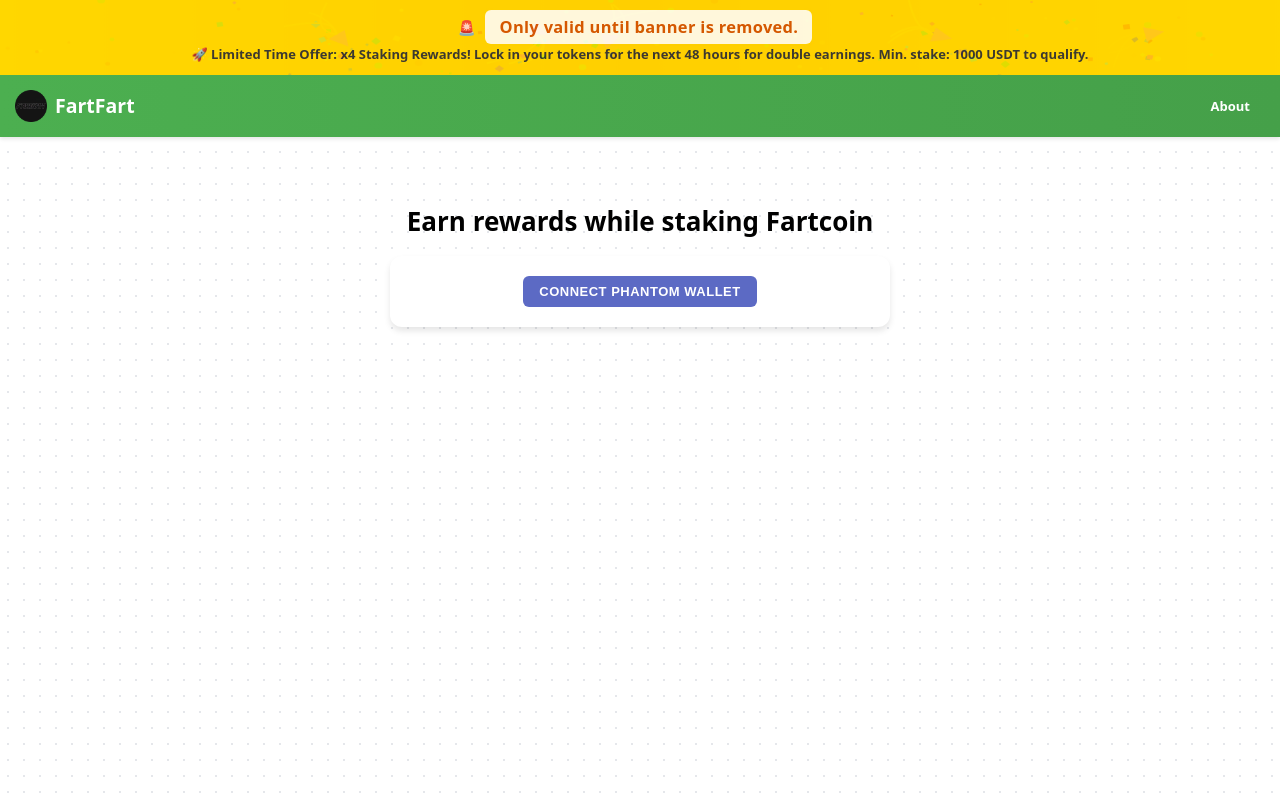
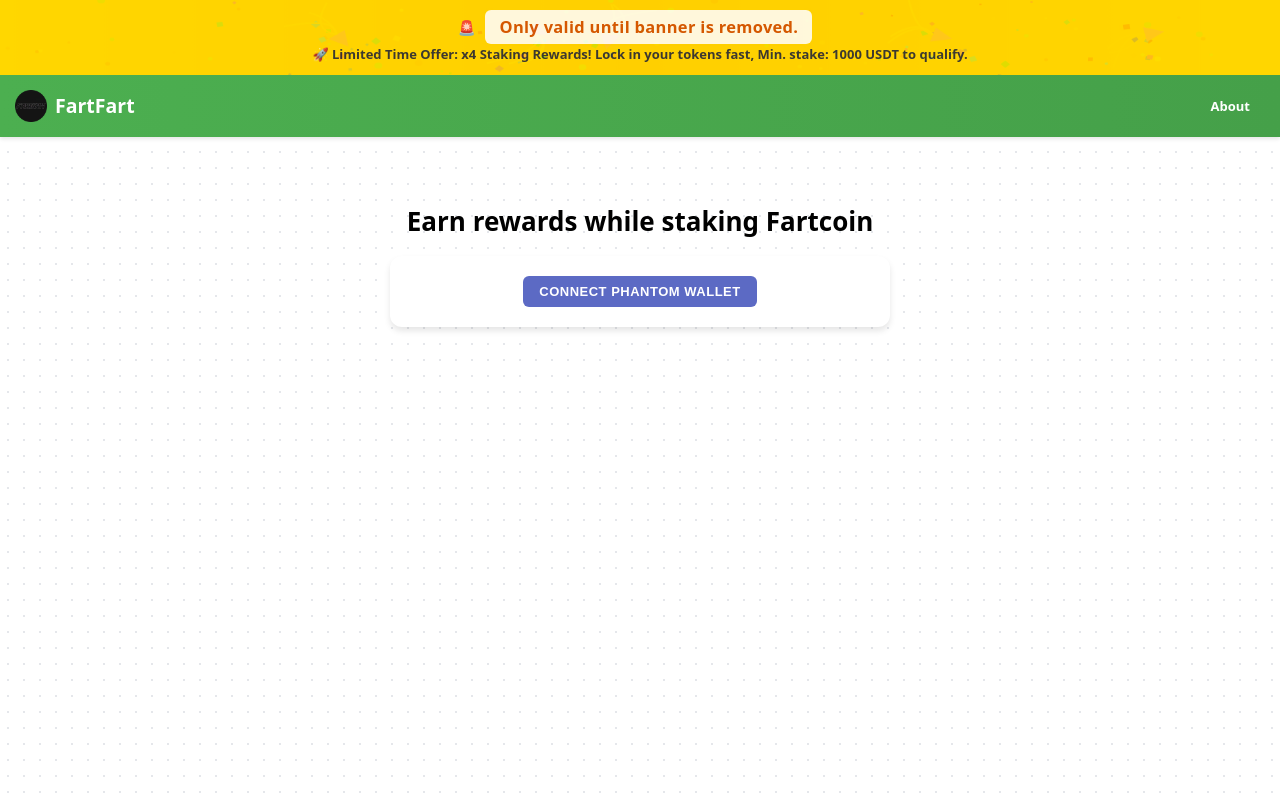
Before and after one commit to spookey007/FartFart, a React (Vite) app: page / in a window 1280 px wide. Built offline with nearby package versions, Linux system fonts and the light colour scheme.

Commit message:
Update Header.jsx

```diff
--- a/src/components/Header.jsx
+++ b/src/components/Header.jsx
@@ -10,7 +10,7 @@
         <span style={styles.bannerText}>🚨</span>
         <span style={styles.validUntil}>Only valid until banner is removed.</span>
           <p style={styles.bannerText}>
-            🚀 Limited Time Offer: x4 Staking Rewards! Lock in your tokens for the next 48 hours for double earnings. Min. stake: 1000 USDT to qualify.
+            🚀 Limited Time Offer: x4 Staking Rewards! Lock in your tokens fast, Min. stake: 1000 USDT to qualify.
           </p>
         </div>
       </div>
```
